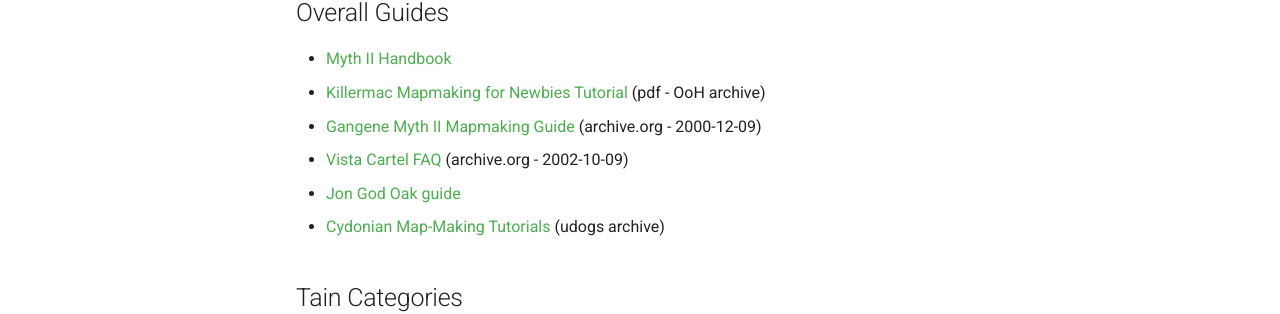
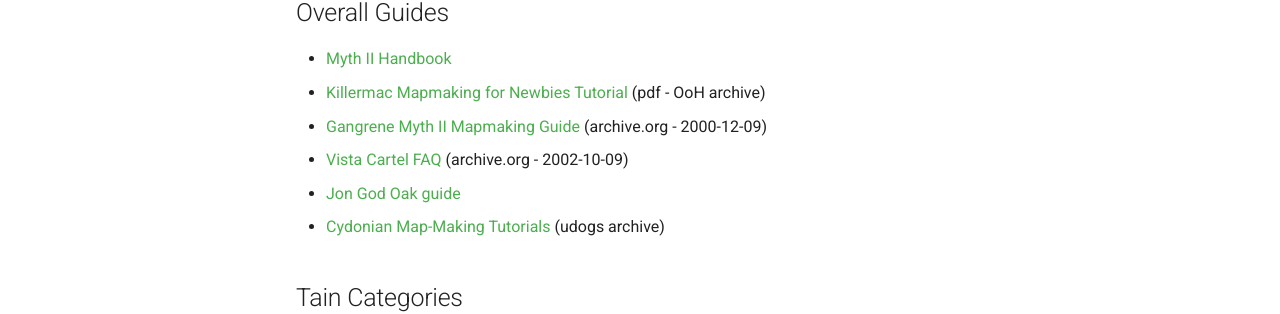
Before and after one commit to jwheare/mythdocs, an MkDocs documentation site: the page built from docs/index.md, in a window 1280 px wide and 900 px high, scrolled down 650 px. Shown: the part 271-585 px from the top of the window. Built offline with MkDocs 1.6.1 and Material for MkDocs 9.7.7, drawn with Linux system fonts in a browser that asks for light colours.

Commit message:
Gangrene

```diff
--- a/docs/index.md
+++ b/docs/index.md
@@ -27,7 +27,7 @@
 
 * [Myth II Handbook](https://tain.totalcodex.net/items/show/the-myth-ii-handbook){ target="_blank" }
 * [Killermac Mapmaking for Newbies Tutorial](http://www.orderofhpak.com/Manuals/Guides/Mapmaking%20for%20Newbies%20Tutorial.pdf){ target="_blank" } (pdf - OoH archive)
-* [Gangene Myth II Mapmaking Guide](https://web.archive.org/web/20001209122100fw_/http://people.atl.mediaone.net/gangrene/mapmake.htm){ target="_blank" } (archive.org - 2000-12-09)
+* [Gangrene Myth II Mapmaking Guide](https://web.archive.org/web/20001209122100fw_/http://people.atl.mediaone.net/gangrene/mapmake.htm){ target="_blank" } (archive.org - 2000-12-09)
 * [Vista Cartel FAQ](https://web.archive.org/web/20021009220249fw_/http://vistacartel.com/myth/faq.html){ target="_blank" } (archive.org - 2002-10-09)
 * [Jon God Oak guide](https://hl.udogs.net/files/Uploads/%20User%20Uploads/Jon%20God's%20Uploads/OakGuide/Oak%20guide.html){ target="_blank" }
 * [Cydonian Map-Making Tutorials](https://hl.udogs.net/files/Gaming/%20Myth%20Series/Myth%20II%20-%20Soulblighter/Documents/Strategy/cydtips.html){ target="_blank" } (udogs archive)
```
